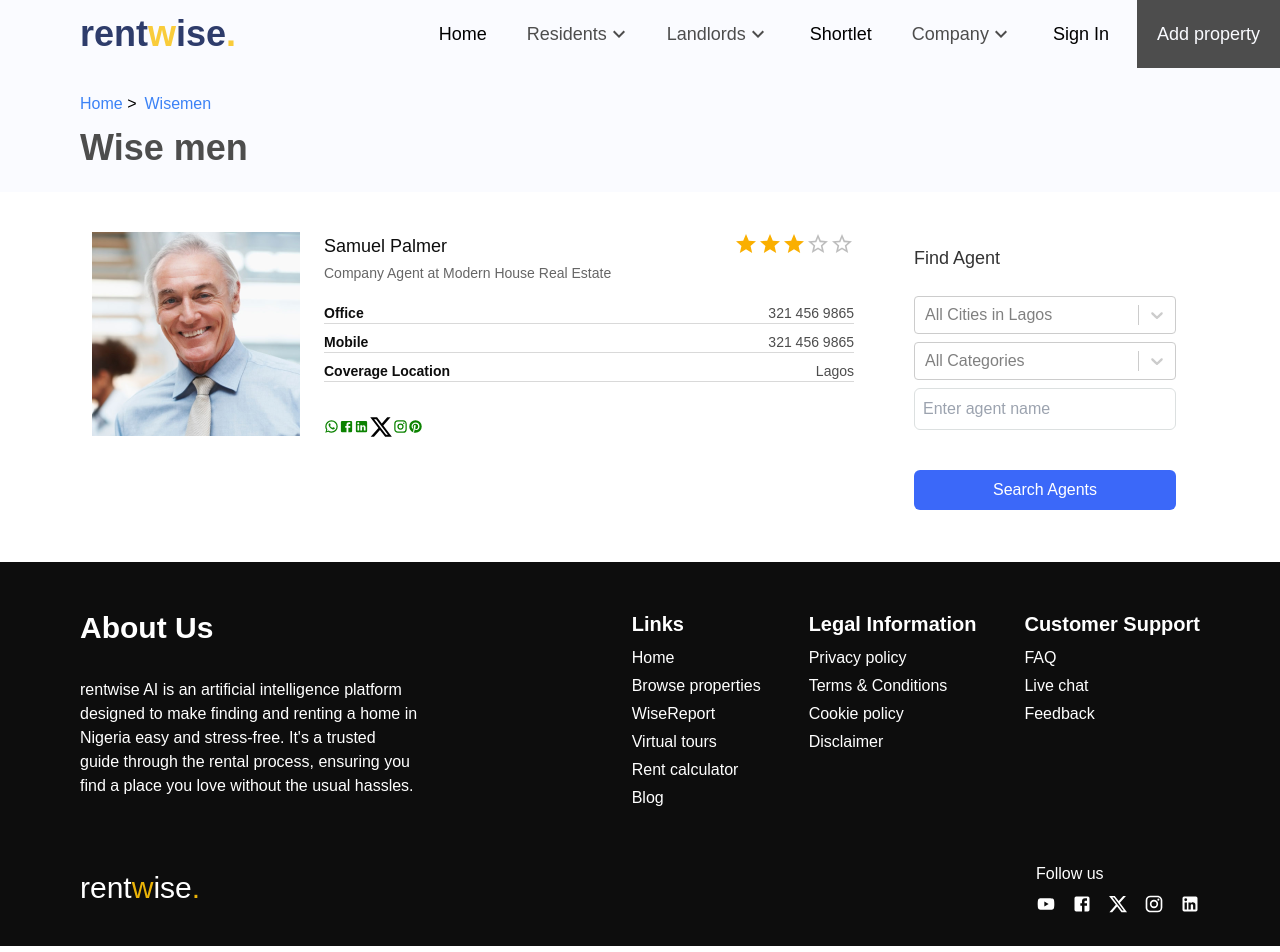
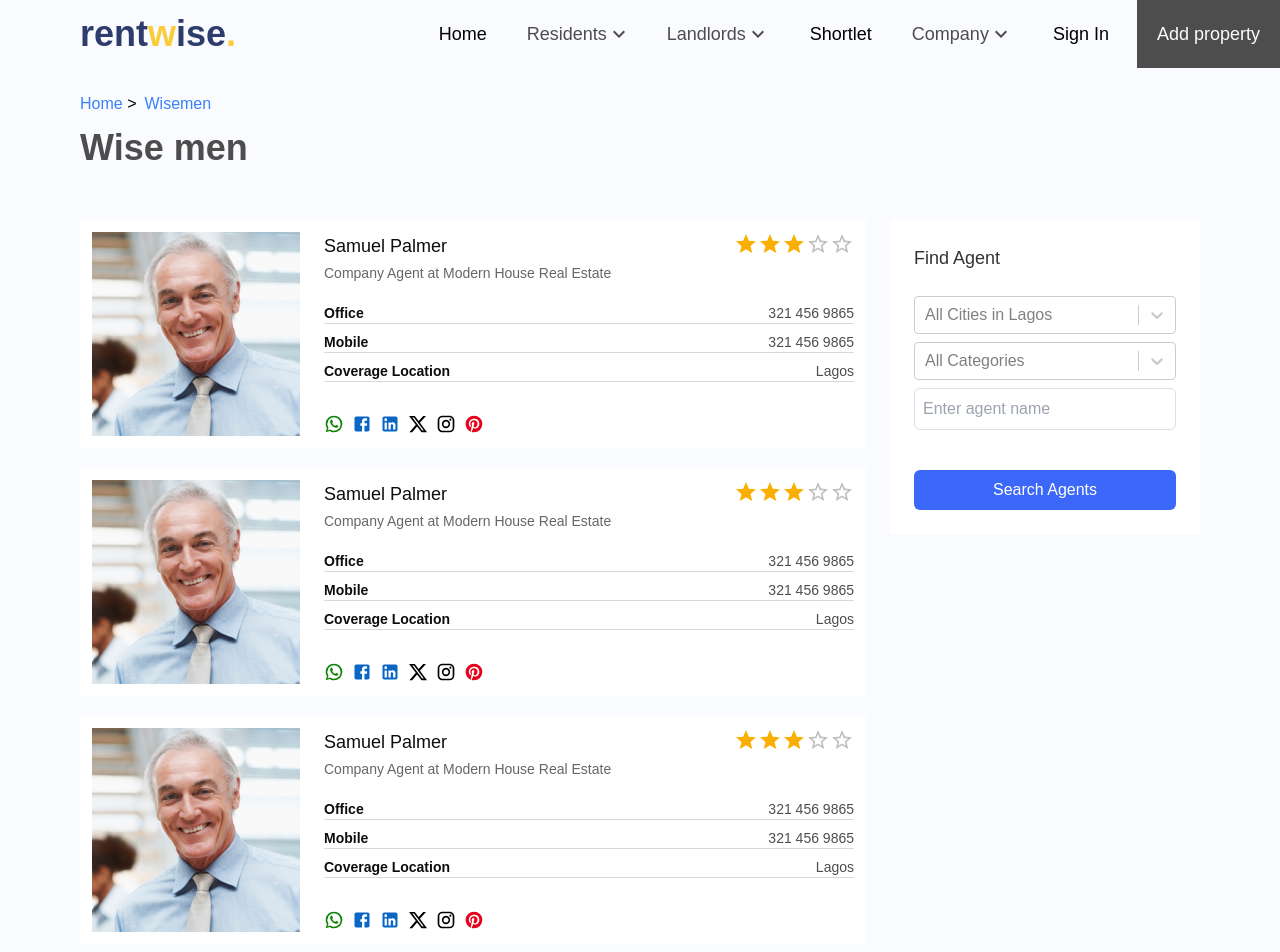
Before and after one commit to Obadea/rentwise, a React (Create React App) app: page /wisemen in a window 1280 px wide. Shown: the top 952 px of the page. Built offline with nearby package versions, Linux system fonts and the light colour scheme; a web font is replaced by a local one.

Commit message:
added contact us page

```diff
--- a/src/App.js
+++ b/src/App.js
@@ -12,6 +12,7 @@ import ServicesAgentPage from "./pages/servicesagentpage/ServicesAgentPage.jsx";
 import AboutUsPage from "./pages/aboutuspage/AboutUsPage.jsx";
 import BlogPage from "./pages/blogpage/BlogPage.jsx";
 import WiseMenPage from "./pages/wisemenpage/WiseMenPage.jsx";
+import ContactUsPage from "./pages/contactuspage/ContactUsPage.jsx";
 
 // import PasswordReset from "./pages/passwordresetpage/PasswordReset.jsx";
 // import OtpReset from "./pages/otpresetpage/OtpReset.jsx";
@@ -32,6 +33,7 @@ function App() {
       <Route path="/aboutus" element={<AboutUsPage />} />
       <Route path="/blog" element={<BlogPage />} />
       <Route path="/wisemen" element={<WiseMenPage />} />
+      <Route path="/contactus" element={<ContactUsPage />} />
       {/* <Route path="/passwordreset" element={<PasswordReset />} />
       <Route path="/otpreset" element={<OtpReset />} /> */}
     </Routes>
--- a/src/pages/blogpage/BlogPage.jsx
+++ b/src/pages/blogpage/BlogPage.jsx
@@ -94,12 +94,12 @@ function BlogPage() {
       </div>
       <div className="py-4 flex justify-center">
         <Pagination
-          count={10}
-          count={Math.ceil(posts.length / postsPerPage)}
-          page={currentPage}
-          onChange={handlePageChange}
-          variant="outlined"
-          shape="rounded"
+        //   count={10}
+        //     count={Math.ceil(posts.length / postsPerPage)}
+        //   page={currentPage}
+        //   onChange={handlePageChange}
+        //   variant="outlined"
+        //   shape="rounded"
         />
       </div>
       <Footer />
--- /dev/null
+++ b/src/pages/contactuspage/ContactUsPage.jsx
@@ -0,0 +1,15 @@
+import React from "react";
+import Header from "../../components/Header";
+
+function ContactUsPage() {
+  return (
+    <div className="bg-textcolor">
+      <Header newclassName="sticky" className="bg-textcolor" />
+      <div className="h-[200px] bg-slate-700 flex items-end pb-12  lg:px-24">
+        <h3 className="font-bold text-white text-3xl">About Us</h3>
+      </div>
+    </div>
+  );
+}
+
+export default ContactUsPage;
--- a/src/pages/wisemenpage/WiseMenPage.jsx
+++ b/src/pages/wisemenpage/WiseMenPage.jsx
@@ -14,7 +14,7 @@ import PinterestIcon from "@mui/icons-material/Pinterest";
 
 function WiseMenPage() {
   return (
-    <div>
+    <div className="bg-textcolor">
       <div className="bg-textcolor">
         <Header className="bg-[#FAFBFF]" newclassName="sticky  " />
         <div className="py-6 flex flex-col gap-3 px-20">
@@ -25,27 +25,68 @@ function WiseMenPage() {
       <div className="flex flex-col lg:flex-row  gap-6 p-7 px-2 lg:px-20 items-center lg:items-start">
         <div className="lg:flex-[3] flex flex-col w-full lg:w-auto gap-5">
           <AgentCard className="hidden">
-            <div>
+            <div className="flex flex-row gap-2">
               <WhatsAppIcon
-                sx={{ fontSize: "15px" }}
+                sx={{ fontSize: "20px" }}
                 className="text-[#0B8200]"
               />
               <FacebookIcon
-                sx={{ fontSize: "15px" }}
+                sx={{ fontSize: "20px" }}
+                className="text-[#0A66C2]"
+              />
+              <LinkedInIcon
+                sx={{ fontSize: "20px" }}
+                className="text-[#0A66C2]"
+              />
+              <XIcon sx={{ fontSize: "20px" }} />
+              <InstagramIcon sx={{ fontSize: "20px" }} className="" />
+              <PinterestIcon
+                sx={{ fontSize: "20px" }}
+                className="text-[#E60019]"
+              />
+            </div>
+          </AgentCard>
+          <AgentCard className="hidden">
+            <div className="flex flex-row gap-2">
+              <WhatsAppIcon
+                sx={{ fontSize: "20px" }}
                 className="text-[#0B8200]"
               />
+              <FacebookIcon
+                sx={{ fontSize: "20px" }}
+                className="text-[#0A66C2]"
+              />
               <LinkedInIcon
-                sx={{ fontSize: "15px" }}
+                sx={{ fontSize: "20px" }}
+                className="text-[#0A66C2]"
+              />
+              <XIcon sx={{ fontSize: "20px" }} />
+              <InstagramIcon sx={{ fontSize: "20px" }} className="" />
+              <PinterestIcon
+                sx={{ fontSize: "20px" }}
+                className="text-[#E60019]"
+              />
+            </div>
+          </AgentCard>
+          <AgentCard className="hidden">
+            <div className="flex flex-row gap-2">
+              <WhatsAppIcon
+                sx={{ fontSize: "20px" }}
                 className="text-[#0B8200]"
               />
-              <XIcon />
-              <InstagramIcon
-                sx={{ fontSize: "15px" }}
-                className="text-[#0B8200]"
+              <FacebookIcon
+                sx={{ fontSize: "20px" }}
+                className="text-[#0A66C2]"
               />
+              <LinkedInIcon
+                sx={{ fontSize: "20px" }}
+                className="text-[#0A66C2]"
+              />
+              <XIcon sx={{ fontSize: "20px" }} />
+              <InstagramIcon sx={{ fontSize: "20px" }} className="" />
               <PinterestIcon
-                sx={{ fontSize: "15px" }}
-                className="text-[#0B8200]"
+                sx={{ fontSize: "20px" }}
+                className="text-[#E60019]"
               />
             </div>
           </AgentCard>
```
